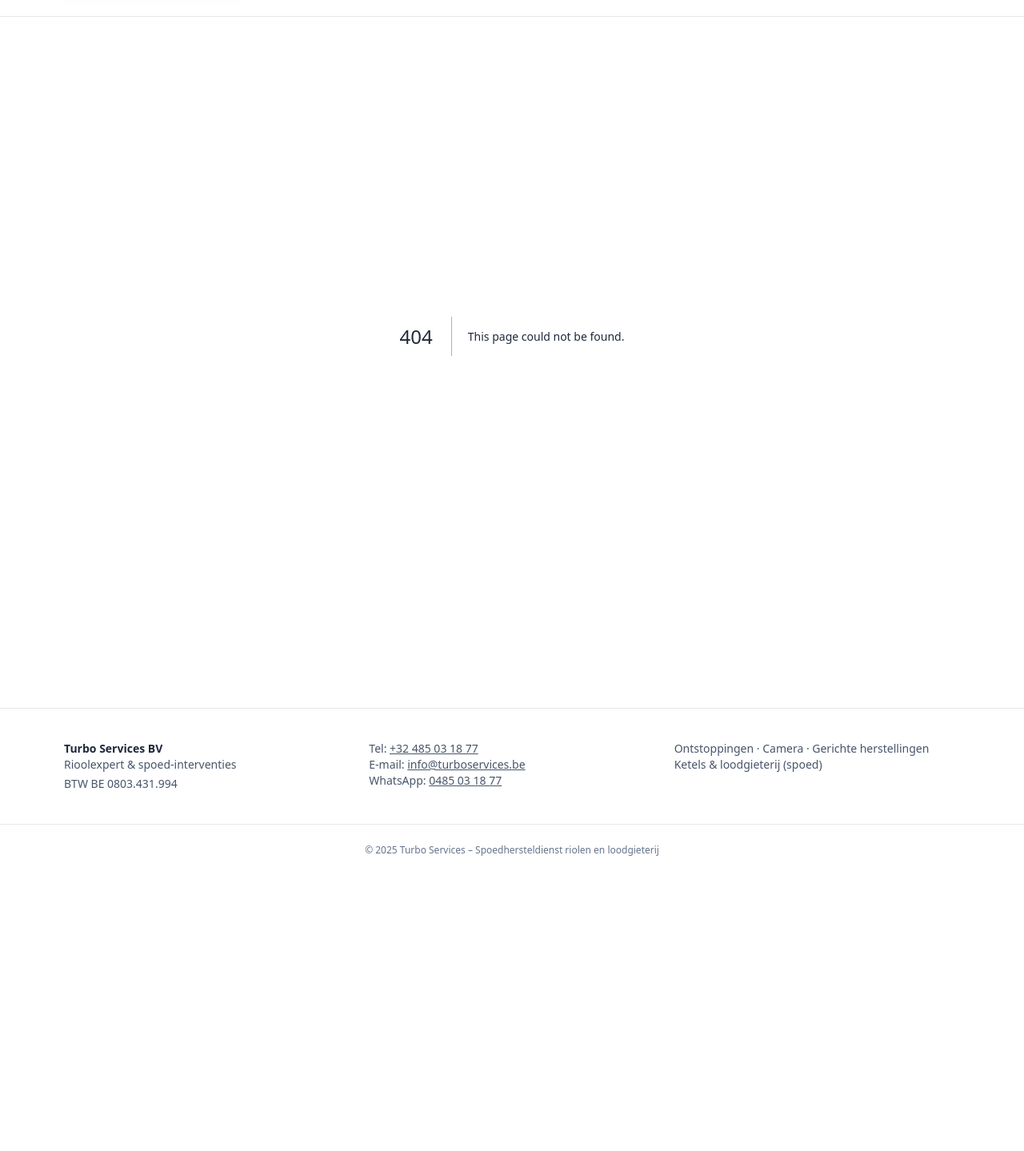
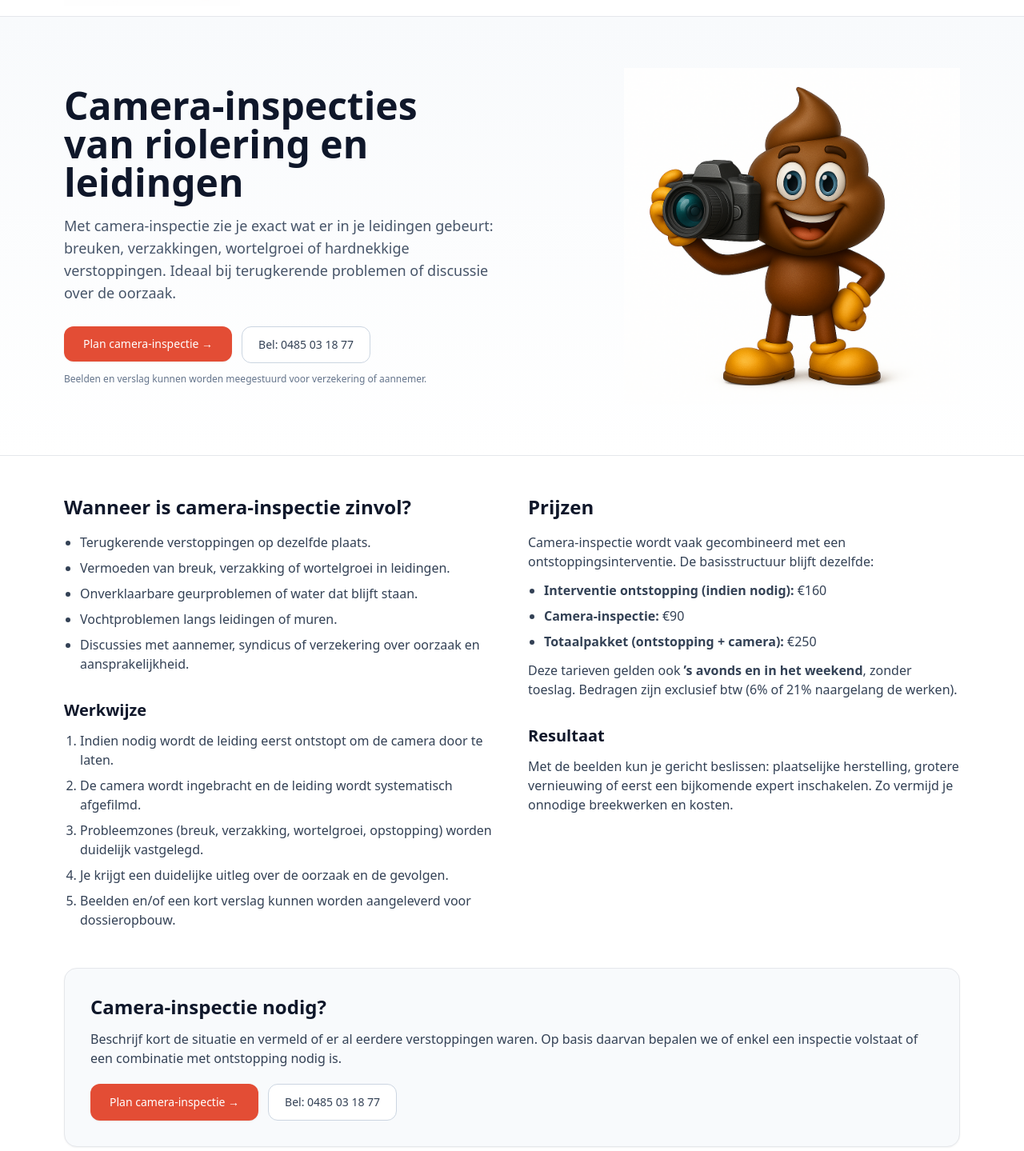
Before and after one commit to Turbo-89/turboservices, a Next.js app: page /diensten/camera-inspectie in a window 1280 px wide. Before the commit this address had no page. Shown: the part 151-1590 px from the top of the page at 80% size. Before the commit the page ends 1246 px from the top, so only its background shows below. Built offline with nearby package versions, Linux system fonts and the light colour scheme.

Commit message:
Create page.tsx

```diff
--- /dev/null
+++ b/app/diensten/camera-inspectie/page.tsx
@@ -0,0 +1,125 @@
+import type { Metadata } from "next";
+import Link from "next/link";
+import HeroLogo from "@/components/HeroLogo";
+
+export const metadata: Metadata = {
+  title: "Camera-inspecties | Turbo Services – RioolExpert",
+  description:
+    "Camera-inspectie van riolering en afvoerleidingen. Breng breuken, verzakkingen en verstoppingen exact in beeld met Turbo Services.",
+};
+
+export default function CameraInspectiePage() {
+  return (
+    <>
+      {/* HERO */}
+      <section className="relative overflow-hidden bg-gradient-to-b from-slate-50 to-white border-b">
+        <div className="container mx-auto grid max-w-6xl grid-cols-1 items-center gap-10 px-4 py-12 md:grid-cols-2 md:py-16">
+          <div>
+            <h1 className="text-3xl font-bold leading-tight text-slate-900 md:text-5xl">
+              Camera-inspecties van riolering en leidingen
+            </h1>
+            <p className="mt-4 max-w-xl text-lg text-slate-600">
+              Met camera-inspectie zie je exact wat er in je leidingen gebeurt: breuken,
+              verzakkingen, wortelgroei of hardnekkige verstoppingen. Ideaal bij terugkerende
+              problemen of discussie over de oorzaak.
+            </p>
+            <div className="mt-7 flex flex-col items-start gap-3 sm:flex-row">
+              <Link
+                href="/boeken"
+                className="inline-flex items-center gap-2 rounded-xl bg-[var(--turbo-red,#E34D35)] px-6 py-3 text-white text-sm shadow-sm transition hover:opacity-90"
+              >
+                Plan camera-inspectie →
+              </Link>
+            <a
+              href="tel:+32485031877"
+              className="inline-flex items-center gap-2 rounded-xl border border-slate-300 bg-white px-5 py-3 text-sm text-slate-700 hover:bg-slate-50"
+            >
+              Bel: 0485 03 18 77
+            </a>
+            </div>
+            <p className="mt-3 text-xs text-slate-500">
+              Beelden en verslag kunnen worden meegestuurd voor verzekering of aannemer.
+            </p>
+          </div>
+
+          <div className="flex justify-center md:justify-end">
+            <HeroLogo variant="camera" />
+          </div>
+        </div>
+      </section>
+
+      {/* INHOUD */}
+      <section className="container mx-auto max-w-6xl px-4 py-12">
+        <div className="grid gap-10 md:grid-cols-2">
+          <div>
+            <h2 className="text-2xl font-semibold text-slate-900">Wanneer is camera-inspectie zinvol?</h2>
+            <ul className="mt-4 list-disc space-y-2 pl-5 text-slate-700">
+              <li>Terugkerende verstoppingen op dezelfde plaats.</li>
+              <li>Vermoeden van breuk, verzakking of wortelgroei in leidingen.</li>
+              <li>Onverklaarbare geurproblemen of water dat blijft staan.</li>
+              <li>Vochtproblemen langs leidingen of muren.</li>
+              <li>Discussies met aannemer, syndicus of verzekering over oorzaak en aansprakelijkheid.</li>
+            </ul>
+
+            <h3 className="mt-8 text-xl font-semibold text-slate-900">Werkwijze</h3>
+            <ol className="mt-3 list-decimal space-y-2 pl-5 text-slate-700">
+              <li>Indien nodig wordt de leiding eerst ontstopt om de camera door te laten.</li>
+              <li>De camera wordt ingebracht en de leiding wordt systematisch afgefilmd.</li>
+              <li>Probleemzones (breuk, verzakking, wortelgroei, opstopping) worden duidelijk vastgelegd.</li>
+              <li>Je krijgt een duidelijke uitleg over de oorzaak en de gevolgen.</li>
+              <li>Beelden en/of een kort verslag kunnen worden aangeleverd voor dossieropbouw.</li>
+            </ol>
+          </div>
+
+          <div>
+            <h2 className="text-2xl font-semibold text-slate-900">Prijzen</h2>
+            <p className="mt-4 text-slate-700">
+              Camera-inspectie wordt vaak gecombineerd met een ontstoppingsinterventie.
+              De basisstructuur blijft dezelfde:
+            </p>
+            <ul className="mt-3 list-disc space-y-2 pl-5 text-slate-700">
+              <li><strong>Interventie ontstopping (indien nodig):</strong> €160</li>
+              <li><strong>Camera-inspectie:</strong> €90</li>
+              <li><strong>Totaalpakket (ontstopping + camera):</strong> €250</li>
+            </ul>
+            <p className="mt-3 text-slate-700">
+              Deze tarieven gelden ook <strong>’s avonds en in het weekend</strong>, zonder toeslag.
+              Bedragen zijn exclusief btw (6% of 21% naargelang de werken).
+            </p>
+
+            <h3 className="mt-8 text-xl font-semibold text-slate-900">Resultaat</h3>
+            <p className="mt-3 text-slate-700">
+              Met de beelden kun je gericht beslissen: plaatselijke herstelling, grotere vernieuwing of eerst
+              een bijkomende expert inschakelen. Zo vermijd je onnodige breekwerken en kosten.
+            </p>
+          </div>
+        </div>
+
+        {/* CTA onderaan */}
+        <div className="mt-12 rounded-2xl border bg-slate-50 p-6 shadow-sm md:p-8">
+          <h2 className="mb-3 text-2xl font-semibold text-slate-900">
+            Camera-inspectie nodig?
+          </h2>
+          <p className="mb-5 text-slate-700">
+            Beschrijf kort de situatie en vermeld of er al eerdere verstoppingen waren. Op basis
+            daarvan bepalen we of enkel een inspectie volstaat of een combinatie met ontstopping nodig is.
+          </p>
+          <div className="flex flex-col gap-3 sm:flex-row">
+            <Link
+              href="/boeken"
+              className="inline-flex items-center justify-center gap-2 rounded-xl bg-[var(--turbo-red,#E34D35)] px-6 py-3 text-sm font-medium text-white shadow-sm transition hover:opacity-90"
+            >
+              Plan camera-inspectie →
+            </Link>
+            <a
+              href="tel:+32485031877"
+              className="inline-flex items-center justify-center gap-2 rounded-xl border border-slate-300 bg-white px-5 py-3 text-sm text-slate-700 hover:bg-slate-50"
+            >
+              Bel: 0485 03 18 77
+            </a>
+          </div>
+        </div>
+      </section>
+    </>
+  );
+}
```
